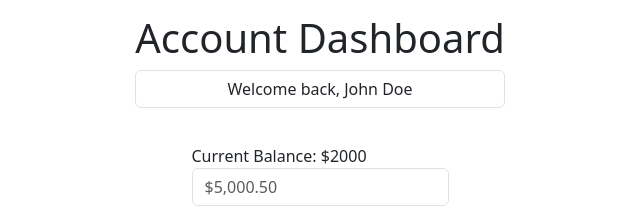
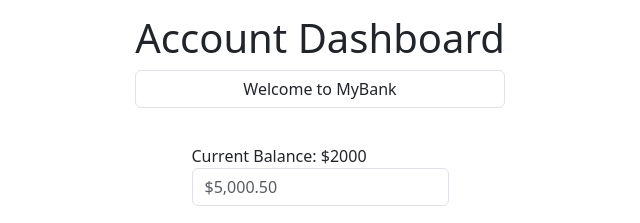
Before and after one commit to CavadJava/topic4-homework, a plain HTML site: page index.html in a window 1280 px wide. Shown: the part 336-559 px from the top of the page, 320-960 px from the left. Drawn offline with nearby package versions, Linux system fonts and the light colour scheme.

Commit message:
Updated paragraph

```diff
--- a/index.html
+++ b/index.html
@@ -35,7 +35,7 @@
         <div class="account">
             <section class="account-header">
                 <h1>Account Dashboard</h1>
-                <p class="form-control text-center">Welcome back, John Doe</p>
+                <p class="form-control text-center">Welcome to MyBank</p>
             </section>
             <section class="account-balance">
                 <label for="current-balance">Current Balance: $<span id="span-current-balance" style="background-color: white; border: none;">2000</span></label>
```
